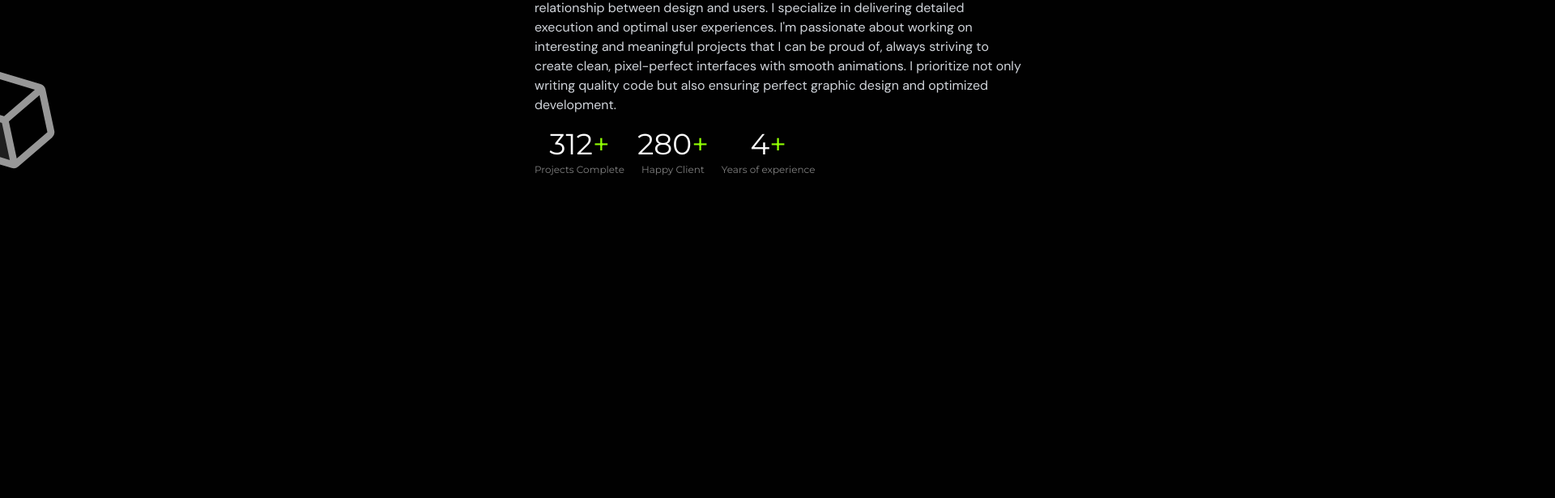
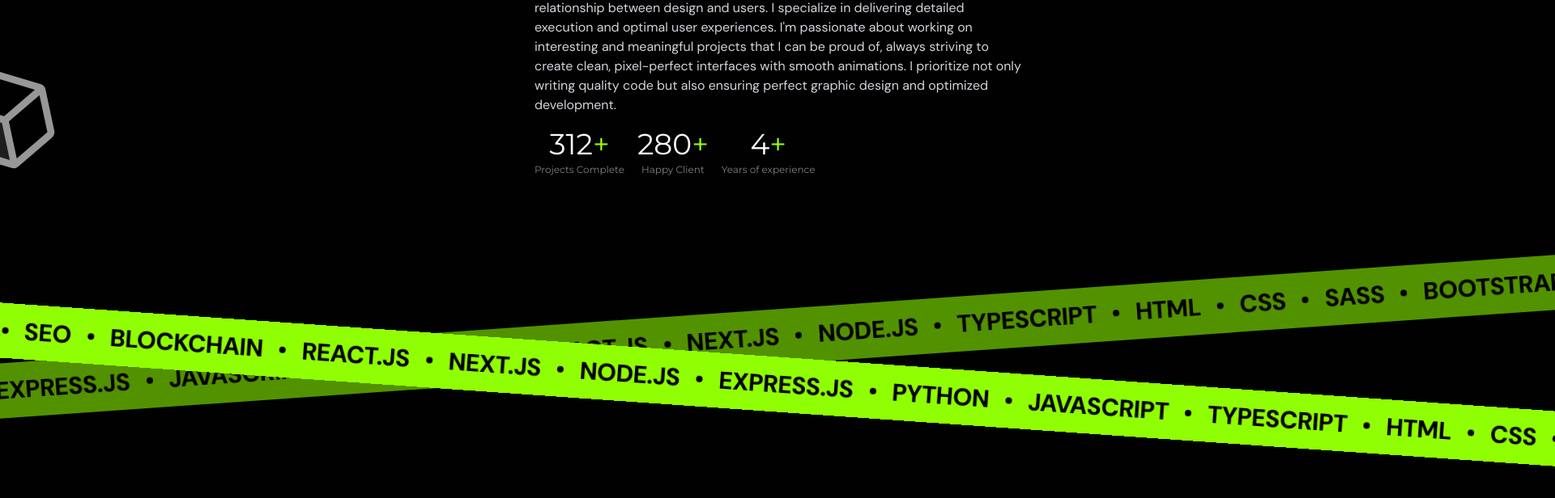
Before and after one commit to benjaminnkem/new-portfolio, a Next.js app: page / in a window 1280 px wide. Shown: the part 1126-1742 px from the top of the page at 81% size, 1920 px wide, since content can reach past the window. Before the commit the page ends 1357 px from the top, so only its background shows below. Built offline with nearby package versions, Linux system fonts and the light colour scheme.

Commit message:
feat: stripes section

```diff
--- /dev/null
+++ b/components/Common/Aceternity/lamp.tsx
@@ -0,0 +1,96 @@
+"use client";
+import React from "react";
+import { motion } from "framer-motion";
+import { cn } from "@/lib/utils/ace";
+
+export function LampDemo() {
+  return (
+    <LampContainer>
+      <motion.h1
+        initial={{ opacity: 0.5, y: 100 }}
+        whileInView={{ opacity: 1, y: 0 }}
+        transition={{
+          delay: 0.3,
+          duration: 0.8,
+          ease: "easeInOut",
+        }}
+        className="mt-8 bg-gradient-to-br from-slate-300 to-slate-500 py-4 bg-clip-text text-center text-4xl font-medium tracking-tight text-transparent md:text-7xl"
+      >
+        Build lamps <br /> the right way
+      </motion.h1>
+    </LampContainer>
+  );
+}
+
+export const LampContainer = ({ children, className }: { children: React.ReactNode; className?: string }) => {
+  return (
+    <div
+      className={cn(
+        "relative flex min-h-screen flex-col items-center justify-center overflow-hidden bg-slate-950 w-full rounded-md z-0",
+        className
+      )}
+    >
+      <div className="relative flex w-full flex-1 scale-y-125 items-center justify-center isolate z-0 ">
+        <motion.div
+          initial={{ opacity: 0.5, width: "15rem" }}
+          whileInView={{ opacity: 1, width: "30rem" }}
+          transition={{
+            delay: 0.3,
+            duration: 0.8,
+            ease: "easeInOut",
+          }}
+          style={{
+            backgroundImage: `conic-gradient(var(--conic-position), var(--tw-gradient-stops))`,
+          }}
+          className="absolute inset-auto right-1/2 h-56 overflow-visible w-[30rem] bg-gradient-conic from-cyan-500 via-transparent to-transparent text-white [--conic-position:from_70deg_at_center_top]"
+        >
+          <div className="absolute  w-[100%] left-0 bg-slate-950 h-40 bottom-0 z-20 [mask-image:linear-gradient(to_top,white,transparent)]" />
+          <div className="absolute  w-40 h-[100%] left-0 bg-slate-950  bottom-0 z-20 [mask-image:linear-gradient(to_right,white,transparent)]" />
+        </motion.div>
+        <motion.div
+          initial={{ opacity: 0.5, width: "15rem" }}
+          whileInView={{ opacity: 1, width: "30rem" }}
+          transition={{
+            delay: 0.3,
+            duration: 0.8,
+            ease: "easeInOut",
+          }}
+          style={{
+            backgroundImage: `conic-gradient(var(--conic-position), var(--tw-gradient-stops))`,
+          }}
+          className="absolute inset-auto left-1/2 h-56 w-[30rem] bg-gradient-conic from-transparent via-transparent to-cyan-500 text-white [--conic-position:from_290deg_at_center_top]"
+        >
+          <div className="absolute  w-40 h-[100%] right-0 bg-slate-950  bottom-0 z-20 [mask-image:linear-gradient(to_left,white,transparent)]" />
+          <div className="absolute  w-[100%] right-0 bg-slate-950 h-40 bottom-0 z-20 [mask-image:linear-gradient(to_top,white,transparent)]" />
+        </motion.div>
+        <div className="absolute top-1/2 h-48 w-full translate-y-12 scale-x-150 bg-slate-950 blur-2xl"></div>
+        <div className="absolute top-1/2 z-50 h-48 w-full bg-transparent opacity-10 backdrop-blur-md"></div>
+        <div className="absolute inset-auto z-50 h-36 w-[28rem] -translate-y-1/2 rounded-full bg-cyan-500 opacity-50 blur-3xl"></div>
+        <motion.div
+          initial={{ width: "8rem" }}
+          whileInView={{ width: "16rem" }}
+          transition={{
+            delay: 0.3,
+            duration: 0.8,
+            ease: "easeInOut",
+          }}
+          className="absolute inset-auto z-30 h-36 w-64 -translate-y-[6rem] rounded-full bg-cyan-400 blur-2xl"
+        ></motion.div>
+        <motion.div
+          initial={{ width: "15rem" }}
+          whileInView={{ width: "30rem" }}
+          transition={{
+            delay: 0.3,
+            duration: 0.8,
+            ease: "easeInOut",
+          }}
+          className="absolute inset-auto z-50 h-0.5 w-[30rem] -translate-y-[7rem] bg-cyan-400 "
+        ></motion.div>
+
+        <div className="absolute inset-auto z-40 h-44 w-full -translate-y-[12.5rem] bg-slate-950 "></div>
+      </div>
+
+      <div className="relative z-50 flex -translate-y-80 flex-col items-center px-5">{children}</div>
+    </div>
+  );
+};
--- /dev/null
+++ b/components/Common/Cursor/index.tsx
@@ -0,0 +1,59 @@
+"use client";
+
+import gsap from "gsap";
+import { useEffect, useRef } from "react";
+
+const Cursor = () => {
+  const ref = useRef<HTMLDivElement>(null);
+
+  useEffect(() => {
+    if (!ref.current) return;
+
+    const handleMouseMove = (e: MouseEvent) => {
+      if (!ref.current) return;
+
+      const mouseX = e.clientX;
+      const mouseY = e.clientY;
+
+      gsap
+        .timeline()
+        .to(ref.current, {
+          top: mouseY - ref.current.clientHeight / 2 + "px",
+          left: mouseX - ref.current.clientWidth / 2 + "px",
+          duration: 0.3,
+        })
+        .to(ref.current, { visibility: "visible", opacity: 1 });
+    };
+
+    const links = document.querySelectorAll("a, button, .m-over");
+
+    for (let i = 0; i < links.length; i++) {
+      const selfLink = links[i];
+
+      selfLink.addEventListener("mouseover", function () {
+        ref.current?.classList.add("custom-cursor--link");
+      });
+
+      selfLink.addEventListener("mouseout", function () {
+        ref.current?.classList.remove("custom-cursor--link");
+      });
+    }
+
+    window.addEventListener("mousemove", handleMouseMove);
+
+    return () => {
+      window.removeEventListener("mousemove", handleMouseMove);
+    };
+  }, []);
+
+  return (
+    <div
+      className="size-6 z-[4000] custom-cursor rounded-full duration-100 fixed top-0 left-0 sm:flex items-center justify-center invisible opacity-0 pointer-events-none hidden mix-blend-difference"
+      ref={ref}
+    >
+      <div className="size-1 bg-black rounded-full pointer-events-none"></div>
+    </div>
+  );
+};
+
+export default Cursor;
--- a/components/Layout/Navbar/index.tsx
+++ b/components/Layout/Navbar/index.tsx
@@ -32,7 +32,7 @@
           </Link>
         </div>
 
-        <HiOutlineMenuAlt4 className="cursor-pointer" size={30} />
+        <HiOutlineMenuAlt4 className="m-over" size={30} />
       </div>
     </nav>
   );
--- a/components/UI/Home/index.tsx
+++ b/components/UI/Home/index.tsx
@@ -2,6 +2,7 @@
 
 import AboutMe from "./about";
 import Hero from "./hero";
+import Stripes from "./stripes";
 
 const Home = () => {
   return (
@@ -9,6 +10,9 @@
       <Hero />
       <main>
         <AboutMe />
+        <Stripes />
+
+        <div className="h-screen"></div>
       </main>
     </>
   );
--- /dev/null
+++ b/components/UI/Home/stripes.tsx
@@ -0,0 +1,72 @@
+"use client";
+import { skills, skills2 } from "@/lib/data";
+import { useTransform, useScroll, MotionValue, motion, useSpring } from "framer-motion";
+import { useRef } from "react";
+
+const Stripes = () => {
+  const ref = useRef<HTMLDivElement>(null);
+
+  const { scrollYProgress } = useScroll({
+    offset: ["start end", "start start"],
+    target: ref,
+  });
+
+  return (
+    <div className="py-40 relative uppercase" ref={ref}>
+      <StripesContainer y={scrollYProgress} />
+      <Stripes2Container y={scrollYProgress} />
+    </div>
+  );
+};
+
+const StripesContainer = ({ y }: { y: MotionValue<number> }) => {
+  const value = useTransform(y, [0, 1], [-300, 0]);
+  const position = useSpring(value);
+
+  return (
+    <div
+      className={`py-4 bg-[#529200] text-black-main -rotate-[4deg] w-[calc(200%)] -translate-x-[10%] relative before:content-[''] before:absolute before:top-0 before:left-0 before:h-full before:w-40 before:bg-gradient-to-r before:from-black-main after:content-[''] after:absolute after:top-0 after:right-0 after:h-full after:w-40 after:bg-gradient-to-l after:from-black-main text-3xl`}
+    >
+      <motion.div
+        style={{ translateX: position }}
+        className="w-full flex items-center space-x-5 overflow-x-auto whitespace-nowrap font-extrabold hide-scroll"
+      >
+        {[...skills, ...skills].map((skill, index) => (
+          <div key={index}>
+            <div className="flex items-center gap-5">
+              <p>{skill}</p>
+              <div className="size-2 bg-black-main rounded-full"></div>
+            </div>
+          </div>
+        ))}
+      </motion.div>
+    </div>
+  );
+};
+
+const Stripes2Container = ({ y }: { y: MotionValue<number> }) => {
+  const value = useTransform(y, [0, 1], [300, 0]);
+  const position = useSpring(value);
+
+  return (
+    <div
+      className={`py-4 bg-green text-black-main rotate-[4deg] w-[calc(200%)] -translate-x-[10%] relative before:content-[''] before:absolute before:top-0 before:left-0 before:h-full before:w-40 before:bg-gradient-to-r before:from-black-main after:content-[''] after:absolute after:top-0 after:right-0 after:h-full after:w-40 after:bg-gradient-to-l after:from-black-main text-3xl`}
+    >
+      <motion.div
+        style={{ translateX: position }}
+        className="w-full flex items-center space-x-5 overflow-x-auto whitespace-nowrap font-extrabold hide-scroll"
+      >
+        {[...skills2, ...skills2].map((skill, index) => (
+          <div key={index}>
+            <div className="flex items-center gap-5">
+              <p>{skill}</p>
+              <div className="size-2 bg-black-main rounded-full"></div>
+            </div>
+          </div>
+        ))}
+      </motion.div>
+    </div>
+  );
+};
+
+export default Stripes;
--- /dev/null
+++ b/lib/data/index.ts
@@ -0,0 +1,35 @@
+export const skills = [
+  "UI/UX",
+  "Python",
+  "SEO",
+  "Express.js",
+  "JavaScript",
+  "Blockchain",
+  "React.js",
+  "Next.js",
+  "Node.js",
+  "TypeScript",
+  "HTML",
+  "CSS",
+  "Sass",
+  "Bootstrap",
+  "Tailwind CSS",
+];
+
+export const skills2 = [
+  "UI/UX",
+  "SEO",
+  "Blockchain",
+  "React.js",
+  "Next.js",
+  "Node.js",
+  "Express.js",
+  "Python",
+  "JavaScript",
+  "TypeScript",
+  "HTML",
+  "CSS",
+  "Sass",
+  "Bootstrap",
+  "Tailwind CSS",
+];
--- a/lib/providers/index.tsx
+++ b/lib/providers/index.tsx
@@ -1,5 +1,6 @@
 "use client";
 
+import Cursor from "@/components/Common/Cursor";
 import SmoothScroll from "@/components/Common/Others/smooth-scroll";
 import { ReactNode } from "react";
 
@@ -7,6 +8,7 @@
   return (
     <>
       <SmoothScroll />
+      <Cursor />
       {children}
     </>
   );
--- /dev/null
+++ b/lib/utils/ace.ts
@@ -0,0 +1,6 @@
+import { ClassValue, clsx } from "clsx";
+import { twMerge } from "tailwind-merge";
+
+export function cn(...inputs: ClassValue[]) {
+  return twMerge(clsx(inputs));
+}
--- a/package.json
+++ b/package.json
@@ -16,6 +16,7 @@
     "@tanstack/react-table": "^8.19.3",
     "axios": "^1.7.2",
     "classnames": "^2.5.1",
+    "clsx": "^2.1.1",
     "date-fns": "^3.6.0",
     "framer-motion": "^11.3.6",
     "gsap": "^3.12.5",
@@ -30,6 +31,7 @@
     "recharts": "^2.12.7",
     "sharp": "^0.33.4",
     "sonner": "^1.5.0",
+    "tailwind-merge": "^2.4.0",
     "three": "^0.166.1",
     "zustand": "^4.5.4"
   },
--- a/public/globals.css
+++ b/public/globals.css
@@ -49,7 +49,7 @@
 }
 
 * {
-  /* cursor: none; */
+  cursor: none;
   /* pointer-events: none; */
 }
 
```
Also changed, not shown: 1 other file (tests, documents, lock files or other folders).
